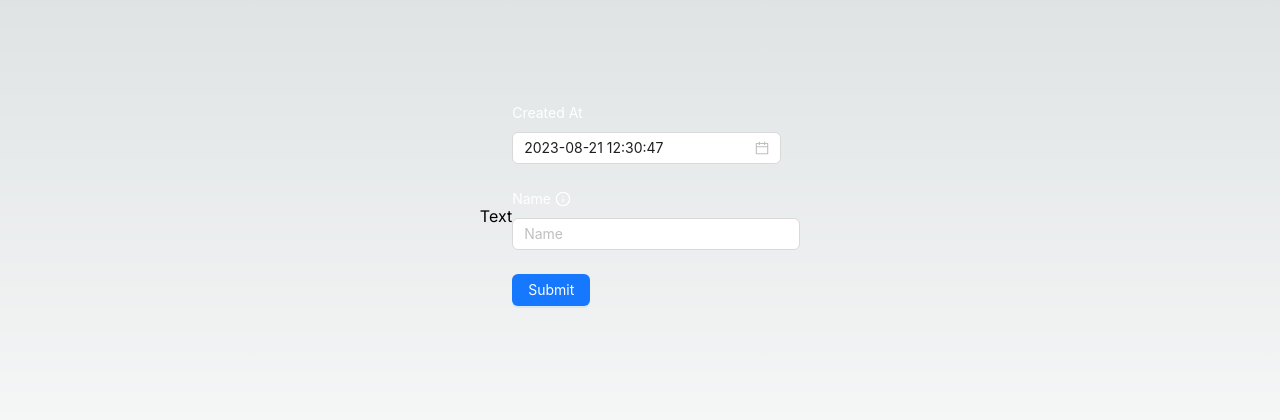
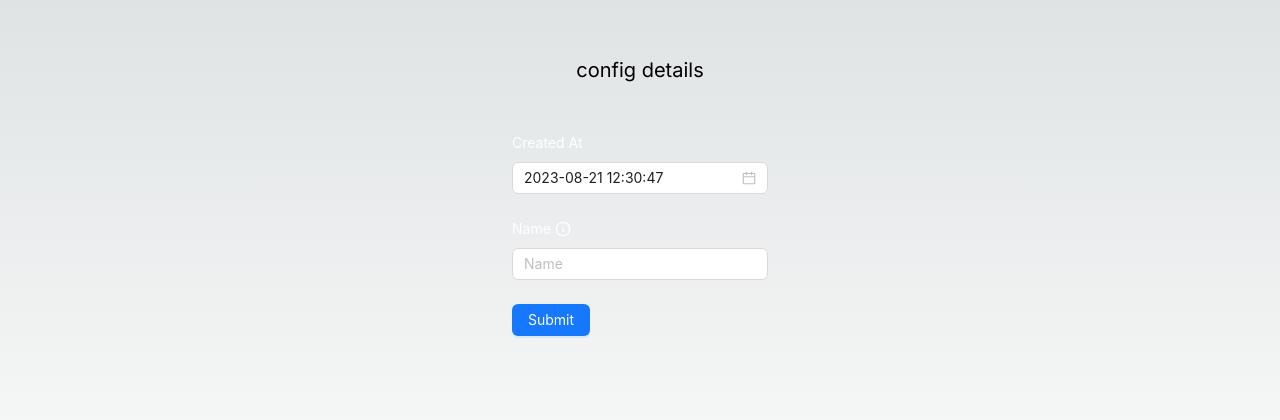
Before and after one commit to ChampionBuffalo1/fc-upm, a Next.js app: page /page_config/create in a window 1280 px wide. Shown: the part 184-604 px from the top of the page. Built offline with nearby package versions, Linux system fonts and the light colour scheme.

Commit message:
Go back once created

```diff
--- a/src/app/page_config/create/page.tsx
+++ b/src/app/page_config/create/page.tsx
@@ -2,12 +2,14 @@
 
 import { Info } from "lucide-react";
 import dayjs, { Dayjs } from "dayjs";
+import { useRouter } from "next/navigation";
 import { useCallback, useState } from "react";
 import { Button, DatePicker, Form, Input } from "antd";
 
 type RequiredMark = boolean | "optional";
 
 export default function CreatePage() {
+  const router = useRouter();
   const [form] = Form.useForm();
   const [requiredMark, setRequiredMarkType] =
     useState<RequiredMark>("optional");
@@ -21,22 +23,25 @@ export default function CreatePage() {
   };
 
   const handleSubmit = useCallback(
-    (value: { "dt-picker": Dayjs; name: string }) =>
+    (value: { "ca-picker": Dayjs; name: string }) =>
       fetch("/api/page_config", {
-        method: "POST",
+        method: "PUT",
         body: JSON.stringify({
-          createdAt: value["dt-picker"].toISOString(),
+          created_at: value["ca-picker"].toISOString(),
           name: value.name,
         }),
+      }).then(() => {
+        router.refresh();
+        router.back();
       }),
-    []
+    [router]
   );
 
   return (
-    <div className="flex justify-center items-center w-full h-full">
-      <span>Text</span>
+    <div className="flex flex-col justify-center items-center w-full h-full">
+      <span className="text-xl mb-8">config details</span>
       <Form
-        className="w-72"
+        className="w-72 p-4"
         form={form}
         layout="vertical"
         onFinish={handleSubmit}
@@ -45,7 +50,7 @@ export default function CreatePage() {
         initialValues={{ requiredMarkValue: requiredMark }}
       >
         <Form.Item
-          name="dt-picker"
+          name="ca-picker"
           label={<label className="text-white"> Created At</label>}
           rules={[
             {
```
